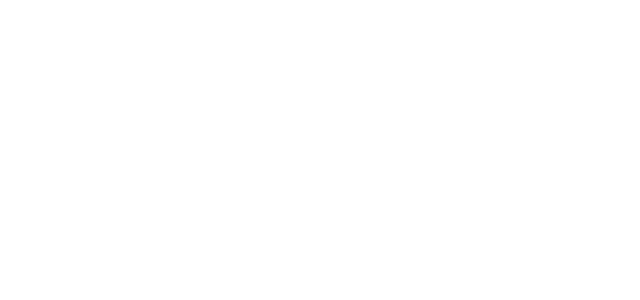
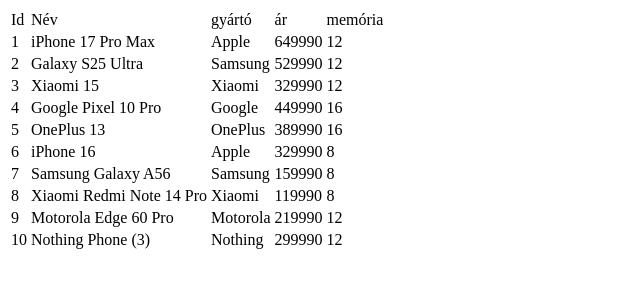
Before and after one commit to tdBate/telefonokHookReact, a React (Vite) app: page / in a window 1280 px wide. Shown: the top 300 px of the page, without its empty margins (0-640 px from the left). Built offline with nearby package versions, Linux system fonts and the light colour scheme.

Commit message:
adat javítás

```diff
--- /dev/null
+++ b/public/phones.json
@@ -0,0 +1,102 @@
+[
+  {
+    "id": 1,
+    "nev": "iPhone 17 Pro Max",
+    "gyarto": "Apple",
+    "ar": 649990,
+    "memoria": 12,
+    "tarhely": 256,
+    "kijelzo": 6.9,
+    "operaciosRendszer": "iOS"
+  },
+  {
+    "id": 2,
+    "nev": "Galaxy S25 Ultra",
+    "gyarto": "Samsung",
+    "ar": 529990,
+    "memoria": 12,
+    "tarhely": 256,
+    "kijelzo": 6.9,
+    "operaciosRendszer": "Android"
+  },
+  {
+    "id": 3,
+    "nev": "Xiaomi 15",
+    "gyarto": "Xiaomi",
+    "ar": 329990,
+    "memoria": 12,
+    "tarhely": 512,
+    "kijelzo": 6.36,
+    "operaciosRendszer": "Android"
+  },
+  {
+    "id": 4,
+    "nev": "Google Pixel 10 Pro",
+    "gyarto": "Google",
+    "ar": 449990,
+    "memoria": 16,
+    "tarhely": 256,
+    "kijelzo": 6.3,
+    "operaciosRendszer": "Android"
+  },
+  {
+    "id": 5,
+    "nev": "OnePlus 13",
+    "gyarto": "OnePlus",
+    "ar": 389990,
+    "memoria": 16,
+    "tarhely": 512,
+    "kijelzo": 6.82,
+    "operaciosRendszer": "Android"
+  },
+  {
+    "id": 6,
+    "nev": "iPhone 16",
+    "gyarto": "Apple",
+    "ar": 329990,
+    "memoria": 8,
+    "tarhely": 128,
+    "kijelzo": 6.1,
+    "operaciosRendszer": "iOS"
+  },
+  {
+    "id": 7,
+    "nev": "Samsung Galaxy A56",
+    "gyarto": "Samsung",
+    "ar": 159990,
+    "memoria": 8,
+    "tarhely": 256,
+    "kijelzo": 6.7,
+    "operaciosRendszer": "Android"
+  },
+  {
+    "id": 8,
+    "nev": "Xiaomi Redmi Note 14 Pro",
+    "gyarto": "Xiaomi",
+    "ar": 119990,
+    "memoria": 8,
+    "tarhely": 256,
+    "kijelzo": 6.67,
+    "operaciosRendszer": "Android"
+  },
+  {
+    "id": 9,
+    "nev": "Motorola Edge 60 Pro",
+    "gyarto": "Motorola",
+    "ar": 219990,
+    "memoria": 12,
+    "tarhely": 512,
+    "kijelzo": 6.7,
+    "operaciosRendszer": "Android"
+  },
+  {
+    "id": 10,
+    "nev": "Nothing Phone (3)",
+    "gyarto": "Nothing",
+    "ar": 299990,
+    "memoria": 12,
+    "tarhely": 256,
+    "kijelzo": 6.67,
+    "operaciosRendszer": "Android"
+  }
+]
--- a/src/App.tsx
+++ b/src/App.tsx
@@ -1,9 +1,11 @@
 import { useState } from 'react'
 import './App.css'
+import { Telefonok } from './components/Telefonok'
 
 function App() {
   return (
     <>
+      <Telefonok></Telefonok>
     </>
   )
 }
--- a/src/components/Telefonok.tsx
+++ b/src/components/Telefonok.tsx
@@ -9,7 +9,7 @@ type Telefon = {
 }
 
 export function Telefonok() {
-    const URL = "";
+    const URL = "phones.json";
 
     const [telefonok, setTelefonok] = useState<Telefon[]>([]);
 
```
